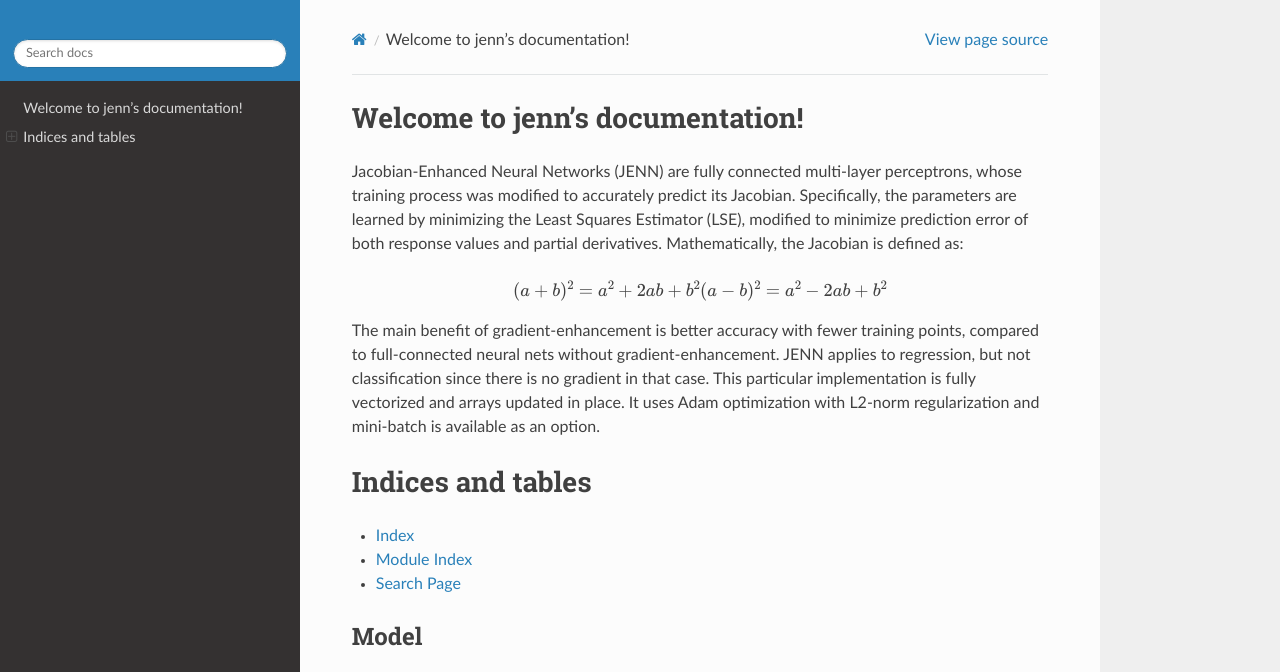
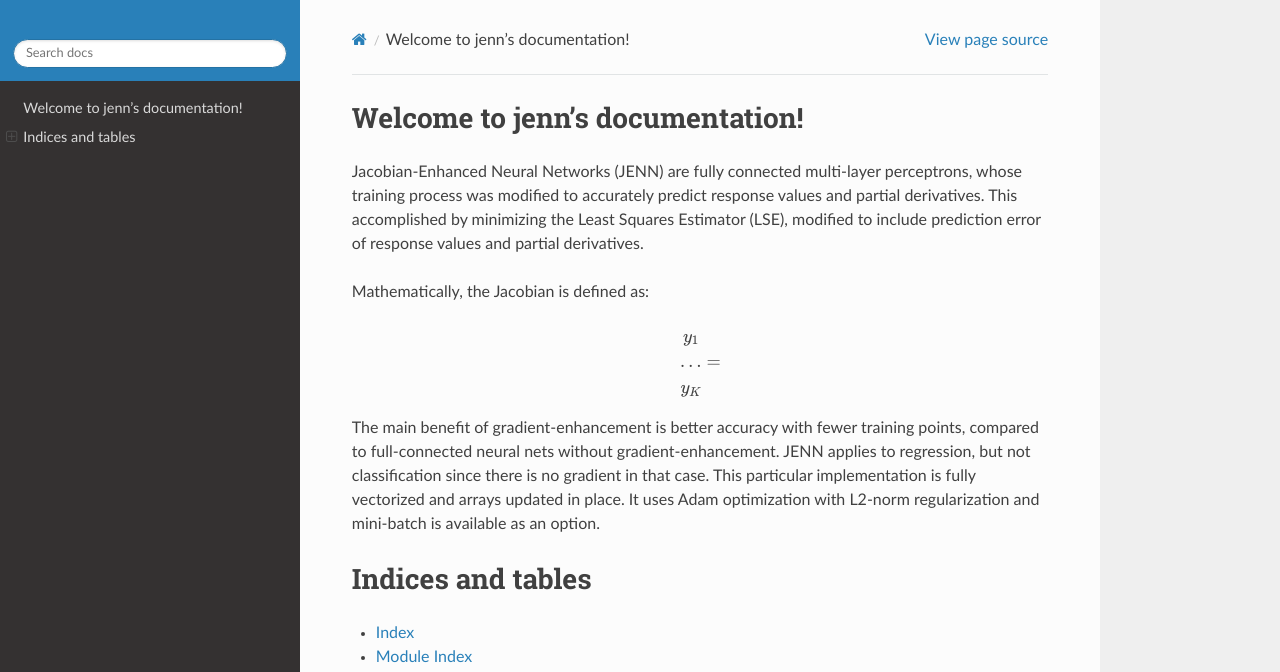
Before and after one commit to shb84/JENN, a Sphinx documentation site: the page built from docs/source/index.rst, in a window 1280 px wide and 900 px high, cut to the strip 0-672 px from the top of the window. Built offline with Sphinx 7.4.7 and the Read the Docs theme 2.0.0, drawn with Linux system fonts in a browser that asks for light colours.

Commit message:
update docs

```diff
--- a/docs/source/index.rst
+++ b/docs/source/index.rst
@@ -11,16 +11,24 @@ Welcome to jenn's documentation!
    :caption: Contents:
 
 Jacobian-Enhanced Neural Networks (JENN) are fully connected multi-layer
-perceptrons, whose training process was modified to accurately predict its
-Jacobian. Specifically, the parameters are learned by minimizing the Least
-Squares Estimator (LSE), modified to minimize prediction error of both
-response values and partial derivatives. Mathematically, the Jacobian is
+perceptrons, whose training process was modified to accurately predict
+response values and partial derivatives. This accomplished by minimizing
+the Least Squares Estimator (LSE), modified to include prediction error
+of response values and partial derivatives.
+
+Mathematically, the Jacobian is
 defined as:
 
 .. math::
 
-   (a + b)^2 = a^2 + 2ab + b^2
-   (a - b)^2 = a^2 - 2ab + b^2
+   \begin{matrix}
+   y_1 \\
+   \dots \\
+   y_K
+   \end{matrix}
+   =
+
+
 
 The main benefit of gradient-enhancement is better accuracy with
 fewer training points, compared to full-connected neural nets without
```
